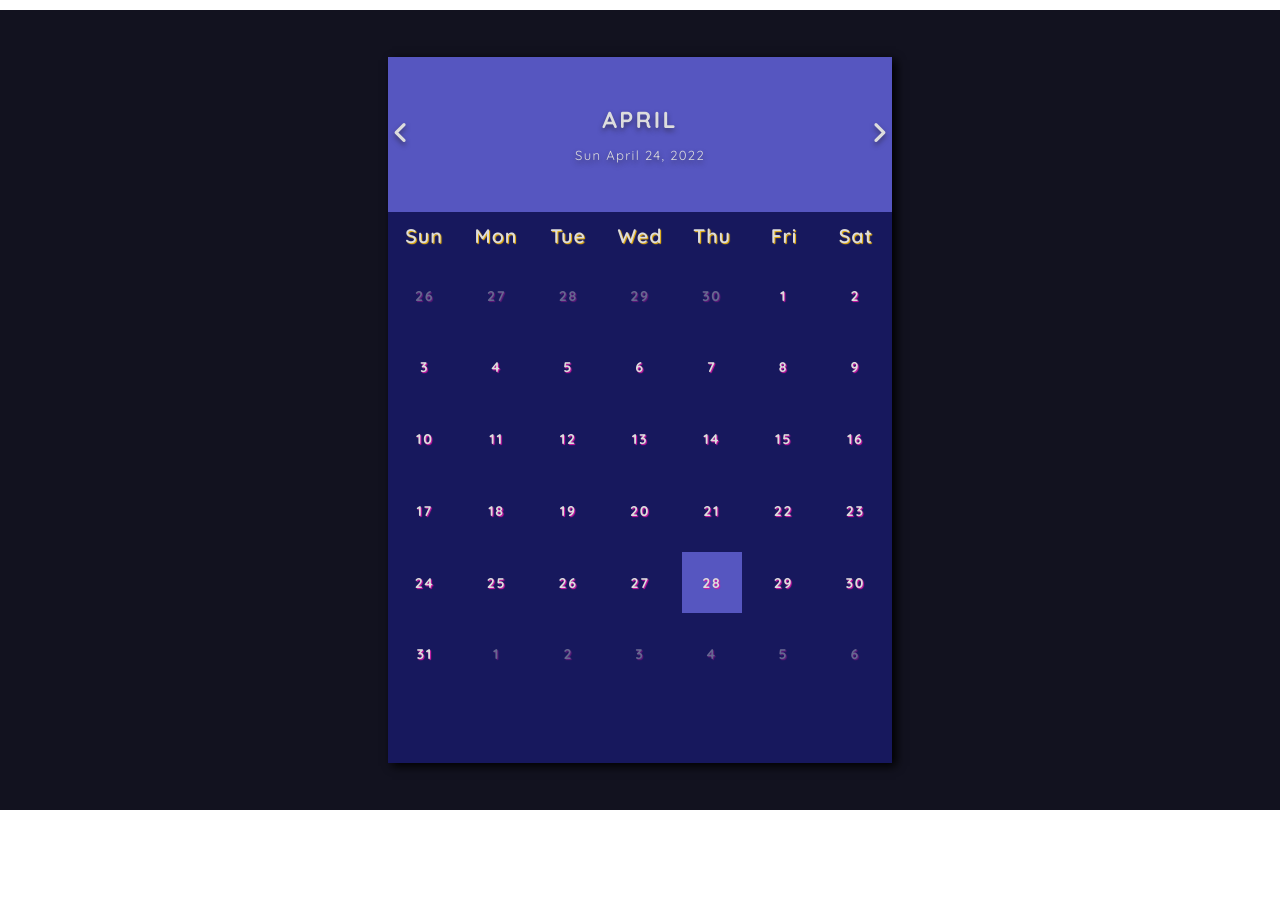
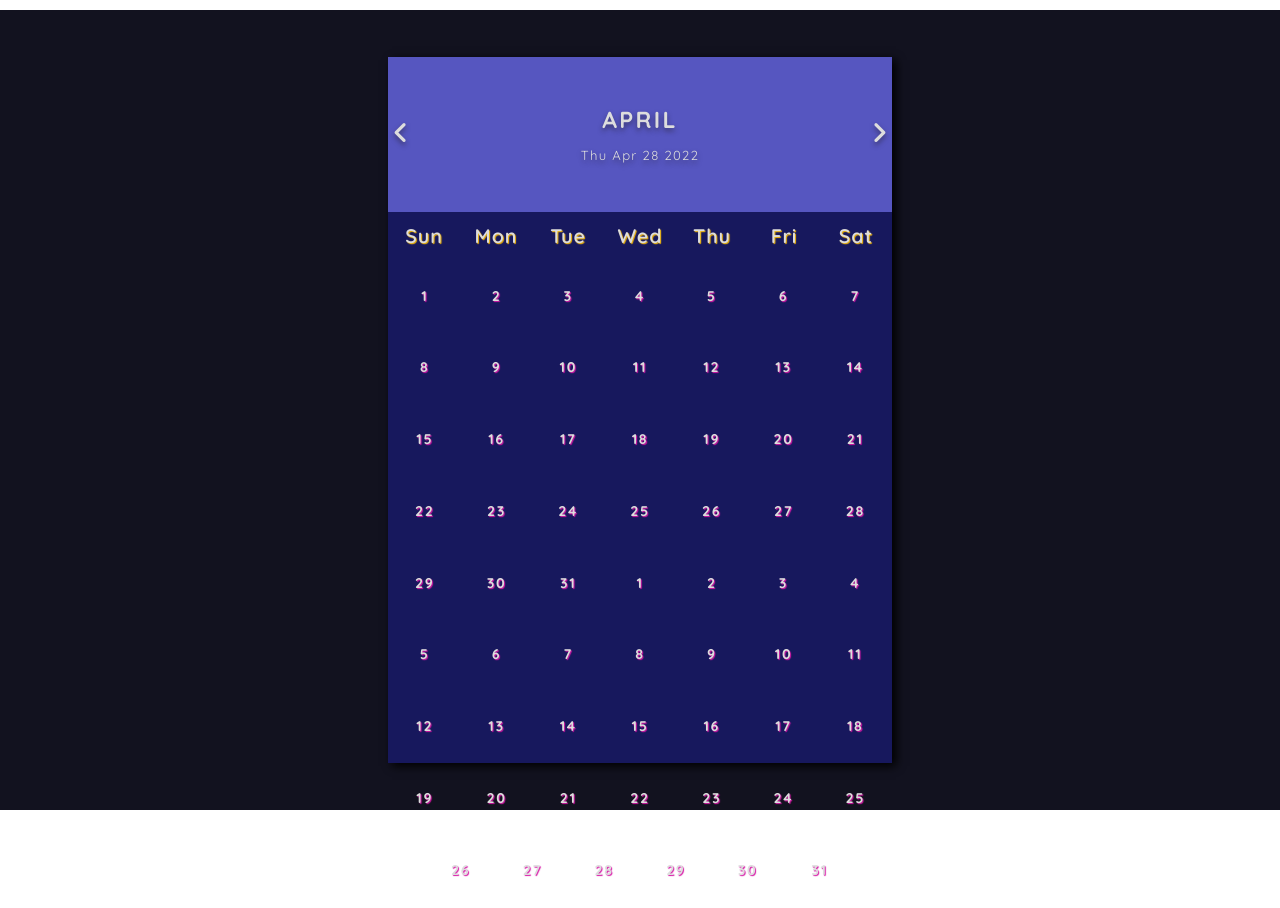
Before and after one commit to taaaaa111/Calendar, a plain HTML site: page index.html in a window 1280 px wide. Shown: the part 42-950 px from the top of the page. Before the commit the page ends 852 px from the top, so only its background shows below. Drawn offline with Linux system fonts and the light colour scheme.

Commit message:
first DOM date update

```diff
--- a/index.html
+++ b/index.html
@@ -20,7 +20,7 @@
                 <div class="date">
                     <h1>April</h1>
 
-                    <p>Sun April 24, 2022</p>
+                    <p>Tue April 26, 2022</p>
                 </div>
                 <i class="fas fa-angle-right next"></i>
             </div>
--- a/script.js
+++ b/script.js
@@ -0,0 +1,40 @@
+const date = new Date ();
+console.log(date);
+
+
+// const Monthdays = document.querySelector('.daysnumber');
+
+const months = [
+    "January",
+    "Febuary",
+    "March",
+    "April",
+    "May",
+    "June",
+    "July",
+    "Aguste",
+    "September",
+    "October",
+    "November",
+    "December",
+];
+
+document.querySelector('.date h1').innerHTML = months [date.getMonth()];
+document.querySelector('.date p').innerHTML = date.toDateString();
+
+
+let days ="";
+
+for(let i=1; i <=31; i++){
+    days += `<div>${i}</div>`;
+    document.querySelector('.daysnumber').innerHTML = days;
+
+}
+
+let lastDay = "";
+
+for(let i=1; i <=31; i++){
+    days += `<div>${i}</div>`;
+    document.querySelector('.daysnumber').innerHTML = days;
+
+}
```
Also changed, not shown: style.css (line endings or trailing spaces).
